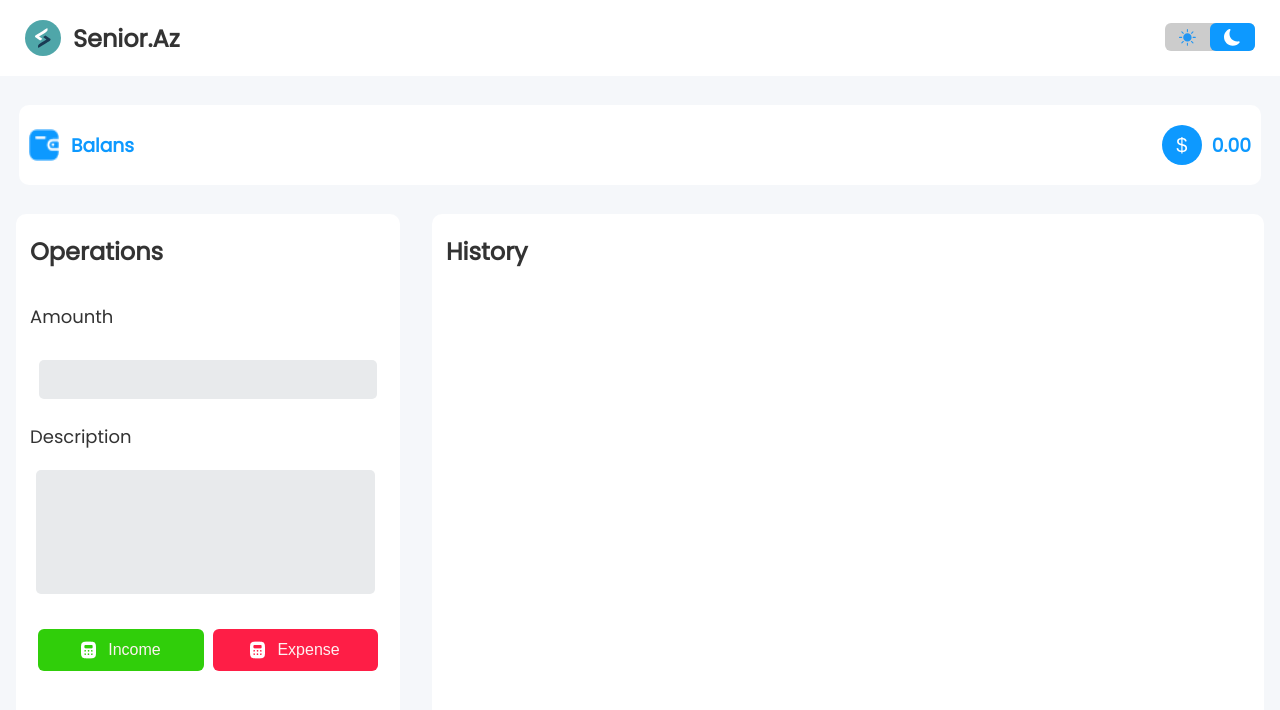
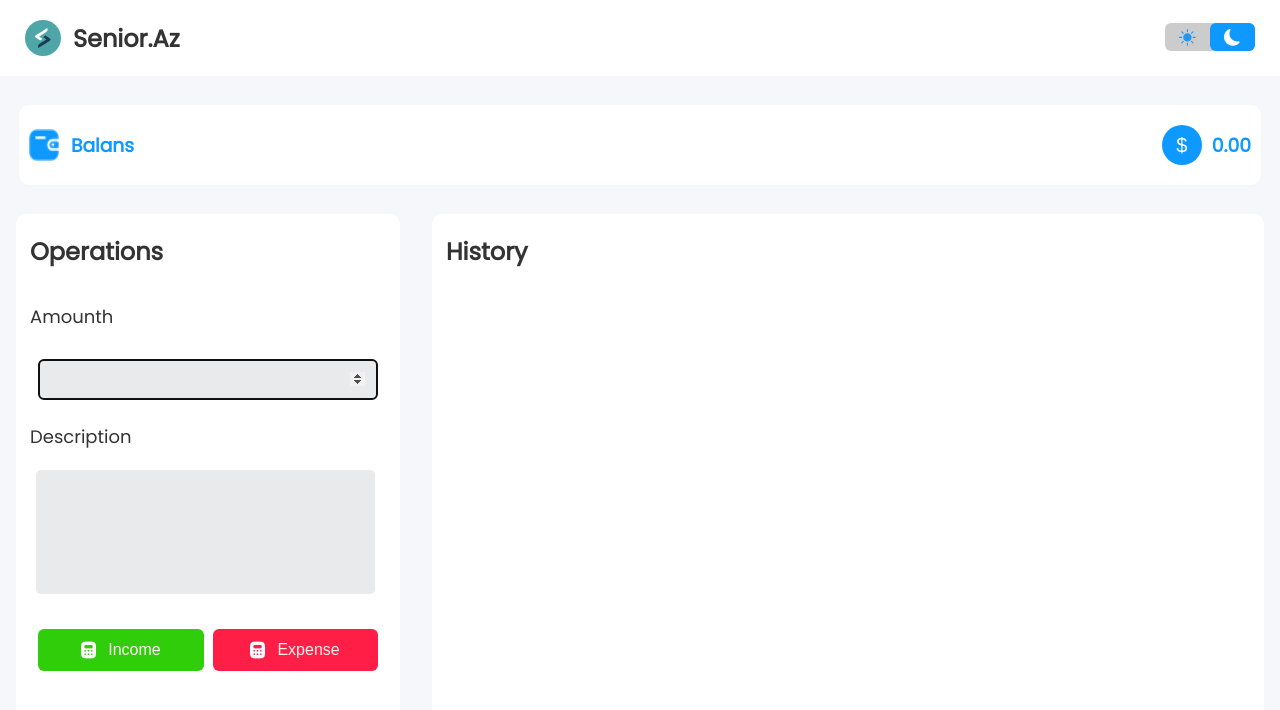
Before and after one commit to huseynhk/Wallet.React, a React (Create React App) app: page / in a window 1280 px wide. Shown: the top 710 px of the page. Built offline with nearby package versions, Linux system fonts and the light colour scheme.

Commit message:
useRef_Focus

```diff
--- a/src/components/InputTable.jsx
+++ b/src/components/InputTable.jsx
@@ -21,8 +21,6 @@ function InputTable() {
     return storedTotal ? parseInt(storedTotal) : 0;
   });
   const [isDropdownOpen, setIsDropdownOpen] = useState(false);
-
-
 
   const handleNumberInputChange = (event) => {
     setNumberInput(event.target.value);
@@ -108,6 +106,7 @@ function InputTable() {
   };
 
   const dropdownRef = useRef(null);
+  const inputRef = useRef(null);
 
   useEffect(() => {
     const handleClickOutside = (event) => {
@@ -119,10 +118,18 @@ function InputTable() {
         !event.target.classList.contains("labelCurrency")
       ) {
         setIsDropdownOpen(false);
+
+        if (inputRef.current) {
+          inputRef.current.focus();
+        }
       }
     };
 
     document.addEventListener("mousedown", handleClickOutside);
+
+    if (inputRef.current) {
+      inputRef.current.focus();
+    }
 
     return () => {
       document.removeEventListener("mousedown", handleClickOutside);
@@ -135,7 +142,6 @@ function InputTable() {
 
   return (
     <div>
-
       <div className={`navbar-${theme}`} id="Balans">
         <div id="logo_balans" className={theme}>
           <img src={Wallet} alt="" />
@@ -191,6 +197,7 @@ function InputTable() {
               type="number"
               value={numberInput}
               onChange={handleNumberInputChange}
+              ref={inputRef}
             />
             <div>
               <label className="label">Description</label>
@@ -215,8 +222,7 @@ function InputTable() {
             <div></div>
           </div>
 
-          <div id="rightSide" className={`navbar-${theme}`} >
-
+          <div id="rightSide" className={`navbar-${theme}`}>
             <h2>History</h2>
             {tableData.map((data, index) => (
               <div key={index} className="decArea">
```
